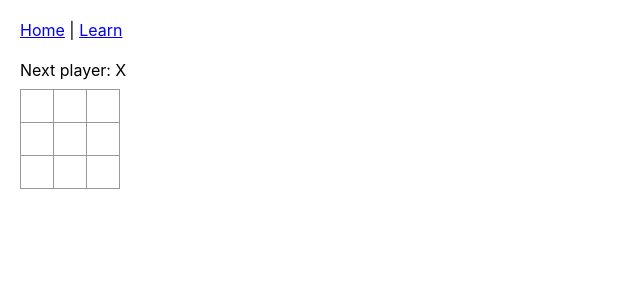
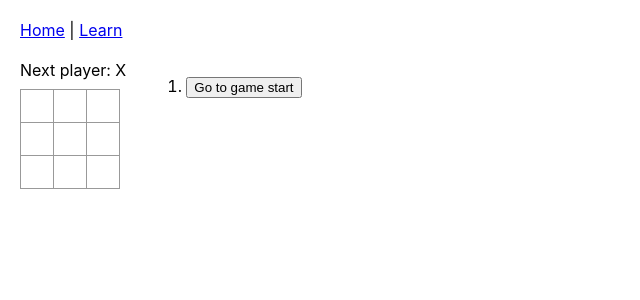
Before and after one commit to ayaoriko/react-tutorial, a React (Create React App) app: page /learn in a window 1280 px wide. Shown: the top 300 px of the page, without its empty margins (0-640 px from the left). Built offline with nearby package versions, Linux system fonts and the light colour scheme.

Commit message:
タイムトラベル機能の実装

```diff
--- a/src/pages/Learn.js
+++ b/src/pages/Learn.js
@@ -1,20 +1,52 @@
 import { useState } from 'react';
 
 export default function Game() {
-  // 現在の手番と着手の履歴を管理するための state を追加
-  const [xIsNext, setXIsNext] = useState(true);
+  // // 現在の手番と着手の履歴を管理するための state を追加
+  // // const [xIsNext, setXIsNext] = useState(true);
+
   const [history, setHistory] = useState([Array(9).fill(null)]);
-  // 現在の盤面をレンダーするには、history の最後にあるマス目の配列を読み取る必要があります。
-  const currentSquares = history[history.length - 1];
+  // Game コンポーネントに、現在ユーザが見ているのが何番目の着手であるのかを管理させる
+  const [currentMove, setCurrentMove] = useState(0);
+  // // 現在の盤面をレンダーするには、history の最後にあるマス目の配列を読み取る必要があります。
+  // // const currentSquares = history[history.length - 1];
 
+  // xIsNext を別の state 変数として保存するのではなく、currentMove に基づいて求めるように変更
+  const xIsNext = currentMove % 2 === 0;
+
+  // 常に最後の着手をレンダーする代わりに、現在選択されている着手をレンダーするようにします：
+  const currentSquares = history[currentMove];
   function handlePlay(nextSquares) {
-    // ...history は [ [null,null,...], ["X",null,...] ] に展開される意味を持つ
-    // nextSquares が["X","Y",...]の時、...history 後ろに配列を追加して、[ [null,null,...], ["X",null,...], ["X","Y",...]] という 新しい配列になる
-    // setHistory に渡す → state が更新される
-    setHistory([...history, nextSquares]);
-    setXIsNext(!xIsNext);
+
+  // // ...history は [ [null,null,...], ["X",null,...] ] に展開される意味を持つ
+  // // nextSquares が["X","Y",...]の時、...history 後ろに配列を追加して、[ [null,null,...], ["X",null,...], ["X","Y",...]] という 新しい配列になる
+  // // setHistory に渡す → state が更新される
+  //  //setHistory([...history, nextSquares]);
+
+  // 選択した番手よりも後の手順を削除する必要がある。
+  // ..history.slice(0, currentMove + 1)をすることで、番手より後のものが削除される。
+  const nextHistory = [...history.slice(0, currentMove + 1), nextSquares];
+  // 着手が起きるたびに、最新の履歴エントリを指し示すように currentMove を更新する必要があります。
+  setHistory(nextHistory);
+  setCurrentMove(nextHistory.length - 1);
   }
 
+  function jumpTo(nextMove) {
+    setCurrentMove(nextMove);
+  }
+
+  const moves = history.map((squares, move) => {
+    let description;
+    if (move > 0) {
+      description = 'Go to move #' + move;
+    } else {
+      description = 'Go to game start';
+    }
+    return (
+      <li key={move}>
+        <button onClick={() => jumpTo(move)}>{description}</button>
+      </li>
+    );
+  });
 
   return (
     <div className="game">
@@ -22,7 +54,7 @@
         <Board xIsNext={xIsNext} squares={currentSquares} onPlay={handlePlay} />
       </div>
       <div className="game-info">
-        <ol>{/*TODO*/}</ol>
+        <ol>{moves}</ol>
       </div>
     </div>
   );
```
